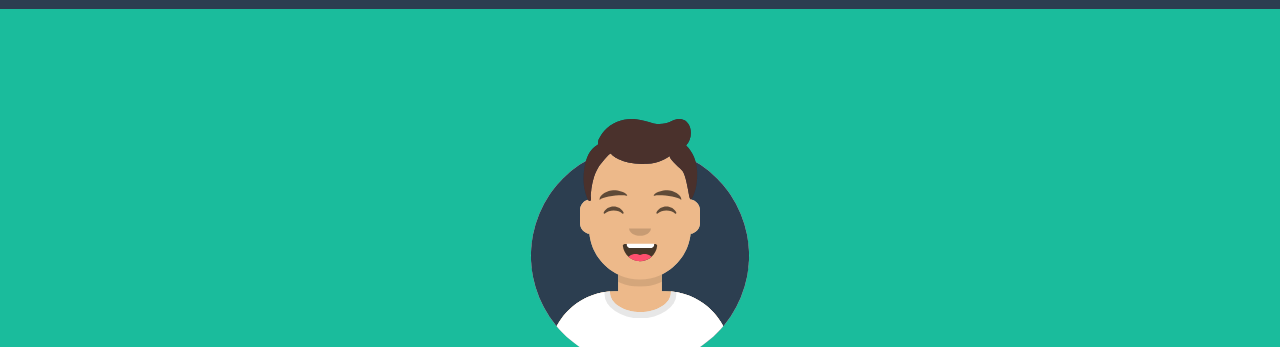
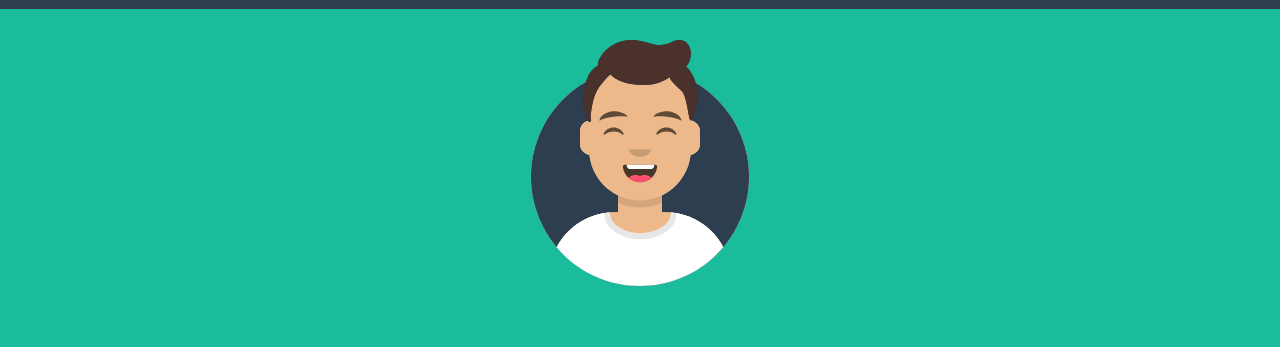
Before and after one commit to AlyaaRushdy/Frontend-Freelancer-Templete, a plain HTML site: page index.html in a window 1280 px wide. Shown: the part 65-412 px from the top of the page. Drawn offline with Linux system fonts and the light colour scheme.

Commit message:
hero section styling mod and minor changes

```diff
--- a/css/style.css
+++ b/css/style.css
@@ -52,9 +52,9 @@ ol {
 .bg-primary {
   background-color: var(--prim-navy-blue);
 }
-/* .bg-secondary {
+.bg-secondary {
   background-color: var(--sec-teal);
-} */
+}
 .text-center {
   text-align: center;
 }
@@ -75,7 +75,11 @@ body {
 }
 .section {
   min-height: 100vh;
-  padding: 6rem 1rem 5rem;
+  padding-top: 6rem;
+  padding-bottom: 5rem;
+}
+.section > *:not(:last-child) {
+  margin-bottom: 1.5rem;
 }
 h1 {
   font-size: var(--h1-font-size);
@@ -129,35 +133,21 @@ h2 {
 }
 
 /* Hero Section */
-.section--hero {
-  background-color: var(--sec-teal);
-  display: flex;
-  flex-flow: column nowrap;
-  justify-content: center;
-  align-items: center;
-  gap: 1.75rem;
-}
 .section--hero__img {
   width: 240px;
+  justify-self: center;
 }
 .section--hero__p {
   font-size: clamp(1.25rem, calc(1.25rem + ((1vw - 0.48rem) * 0.3472)), 1.5rem);
 }
 
-.section--portfolio {
-  padding-left: 0;
-  padding-right: 0;
-}
-.section--portfolio > * {
-  margin-bottom: 1rem;
-}
+/* Portfolio Section */
 .images-container {
   display: flex;
   flex-flow: row wrap;
   justify-content: center;
   align-items: center;
   gap: 1.25rem;
-  margin-top: 1.75rem;
 }
 .portfolio__img {
   width: clamp(18rem, 60vw, 23rem);
```
